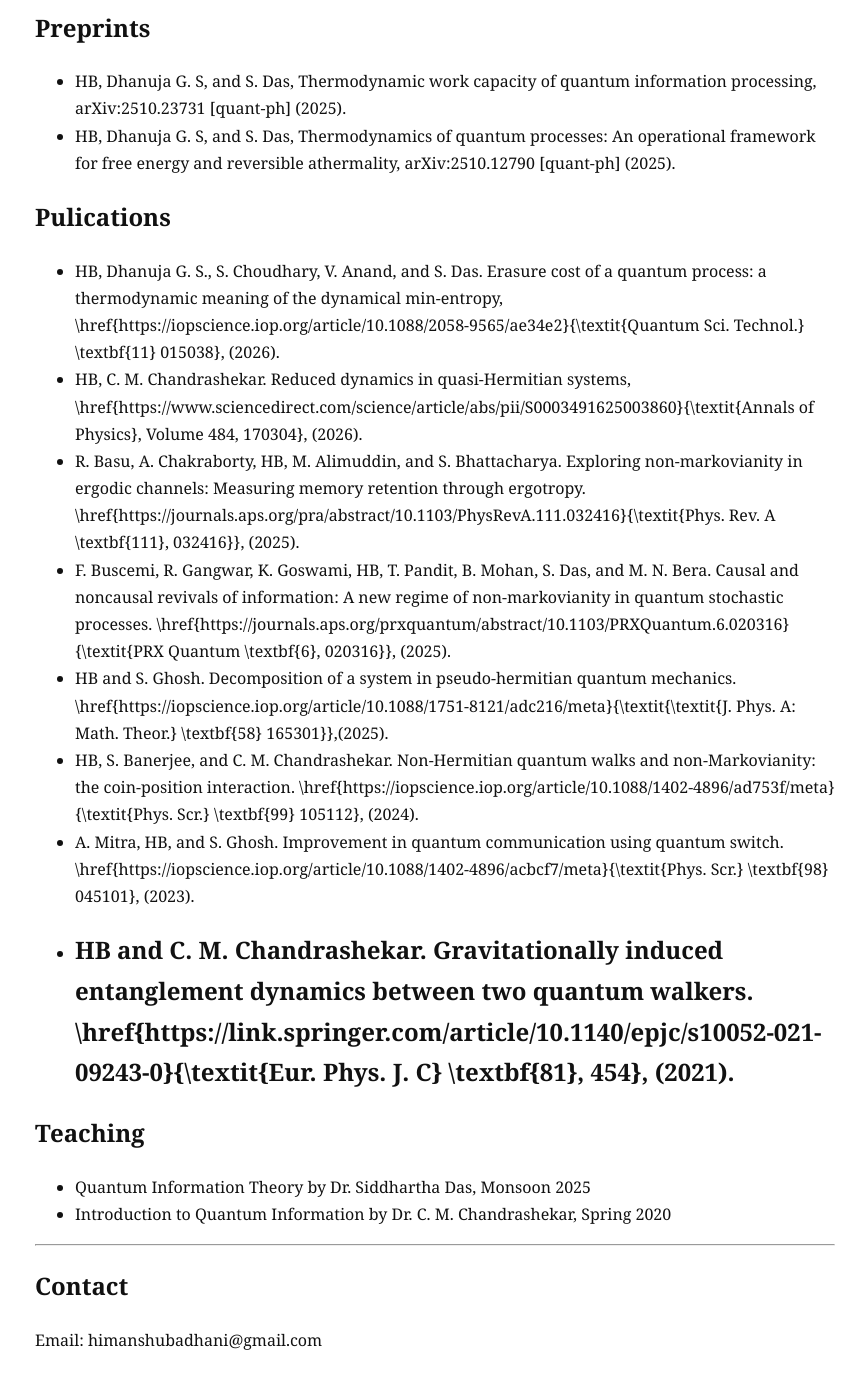
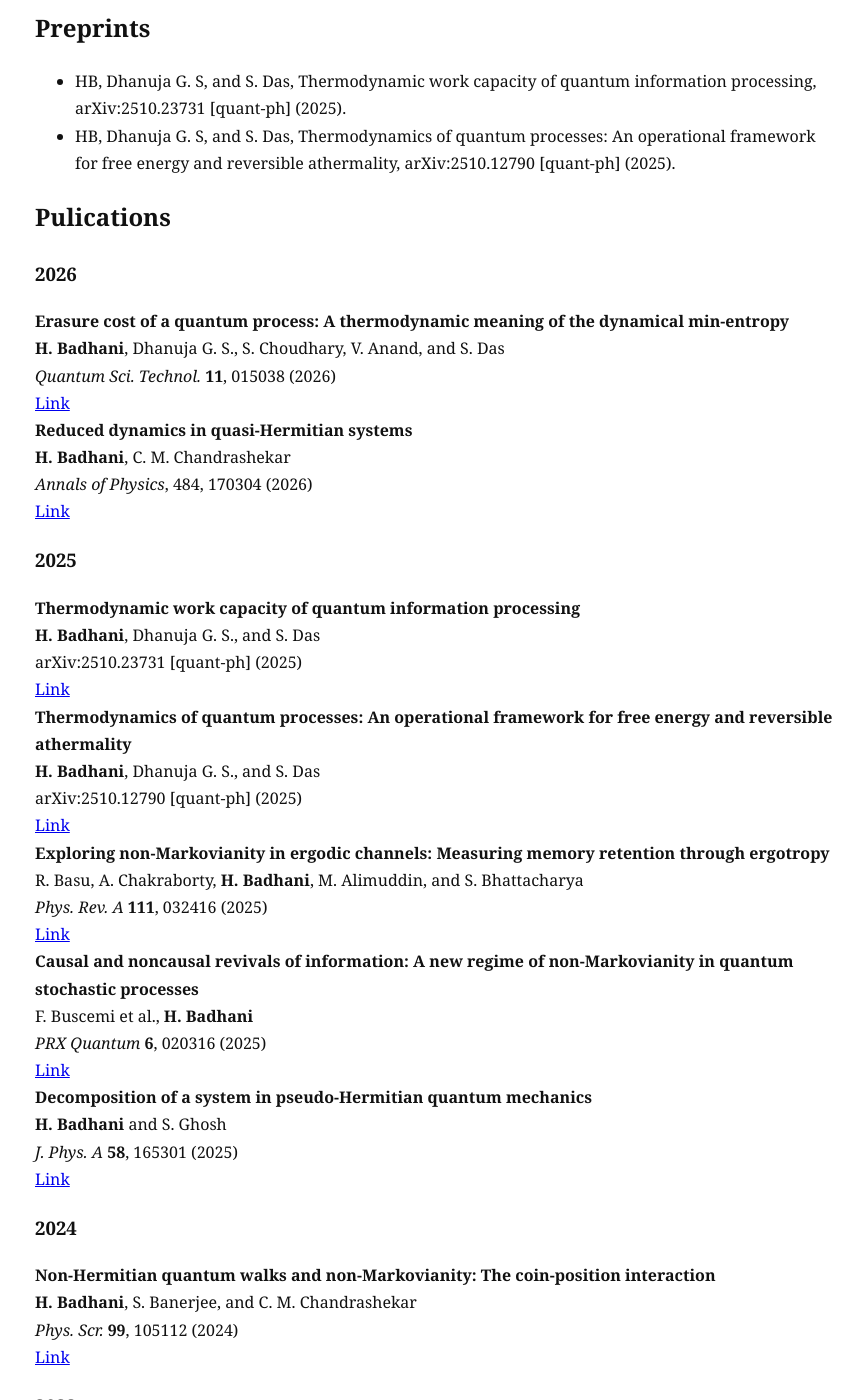
Before and after one commit to himanshubadhani/himanshubadhani.github.io, a Jekyll site: the page built from index.md, in a window 1280 px wide and 1400 px high, scrolled down 757 px. Shown: the whole window, without its empty margins (205-1071 px from the left). Built offline with Jekyll 4.4.1, drawn with Linux system fonts in a browser that asks for light colours; some of the changed text lies outside the part shown.

Commit message:
Update index.md

```diff
--- a/index.md
+++ b/index.md
@@ -20,14 +20,24 @@
 - HB, Dhanuja G. S, and S. Das, Thermodynamics of quantum processes: An operational framework for free energy and reversible athermality, arXiv:2510.12790 [quant-ph] (2025).
 
 ## Pulications
-- HB, Dhanuja G. S., S. Choudhary, V. Anand, and S. Das. Erasure cost of a quantum process: a thermodynamic meaning of the dynamical min-entropy, \href{https://iopscience.iop.org/article/10.1088/2058-9565/ae34e2}{\textit{Quantum Sci. Technol.} \textbf{11} 015038}, (2026).
-- HB, C. M. Chandrashekar. Reduced dynamics in quasi-Hermitian systems, \href{https://www.sciencedirect.com/science/article/abs/pii/S0003491625003860}{\textit{Annals of Physics}, Volume 484, 170304}, (2026).
-- R. Basu, A. Chakraborty, HB, M. Alimuddin, and S. Bhattacharya. Exploring non-markovianity in ergodic channels: Measuring memory retention through ergotropy. \href{https://journals.aps.org/pra/abstract/10.1103/PhysRevA.111.032416}{\textit{Phys. Rev. A \textbf{111}, 032416}}, (2025).
-- F. Buscemi, R. Gangwar, K. Goswami, HB, T. Pandit, B. Mohan, S. Das, and M. N. Bera. Causal and noncausal revivals of information: A new regime of non-markovianity in quantum stochastic processes. \href{https://journals.aps.org/prxquantum/abstract/10.1103/PRXQuantum.6.020316}{\textit{PRX Quantum \textbf{6}, 020316}}, (2025).
-- HB and S. Ghosh. Decomposition of a system in pseudo-hermitian quantum mechanics. \href{https://iopscience.iop.org/article/10.1088/1751-8121/adc216/meta}{\textit{\textit{J. Phys. A: Math. Theor.} \textbf{58} 165301}},(2025).
-- HB, S. Banerjee, and C. M. Chandrashekar. Non-Hermitian quantum walks and non-Markovianity: the coin-position interaction. \href{https://iopscience.iop.org/article/10.1088/1402-4896/ad753f/meta}{\textit{Phys. Scr.} \textbf{99} 105112}, (2024).
-- A. Mitra, HB, and S. Ghosh. Improvement in quantum communication using quantum switch. \href{https://iopscience.iop.org/article/10.1088/1402-4896/acbcf7/meta}{\textit{Phys. Scr.} \textbf{98} 045101}, (2023).
-- HB and C. M. Chandrashekar. Gravitationally induced entanglement dynamics between two quantum walkers. \href{https://link.springer.com/article/10.1140/epjc/s10052-021-09243-0}{\textit{Eur. Phys. J. C} \textbf{81}, 454}, (2021).
+{% assign years = site.data.publications | map: "year" | uniq | sort | reverse %}
+
+{% for y in years %}
+### {{ y }}
+
+{% for paper in site.data.publications %}
+  {% if paper.year == y %}
+  <div class="pub-item">
+  <strong>{{ paper.title }}</strong><br>
+  {{ paper.authors }}<br>
+  {{ paper.venue }} ({{ paper.year }})<br>
+  <a href="{{ paper.link }}">Link</a>
+  </div>
+  {% endif %}
+{% endfor %}
+
+{% endfor %}
+
 ---
 
 ## Teaching
```
